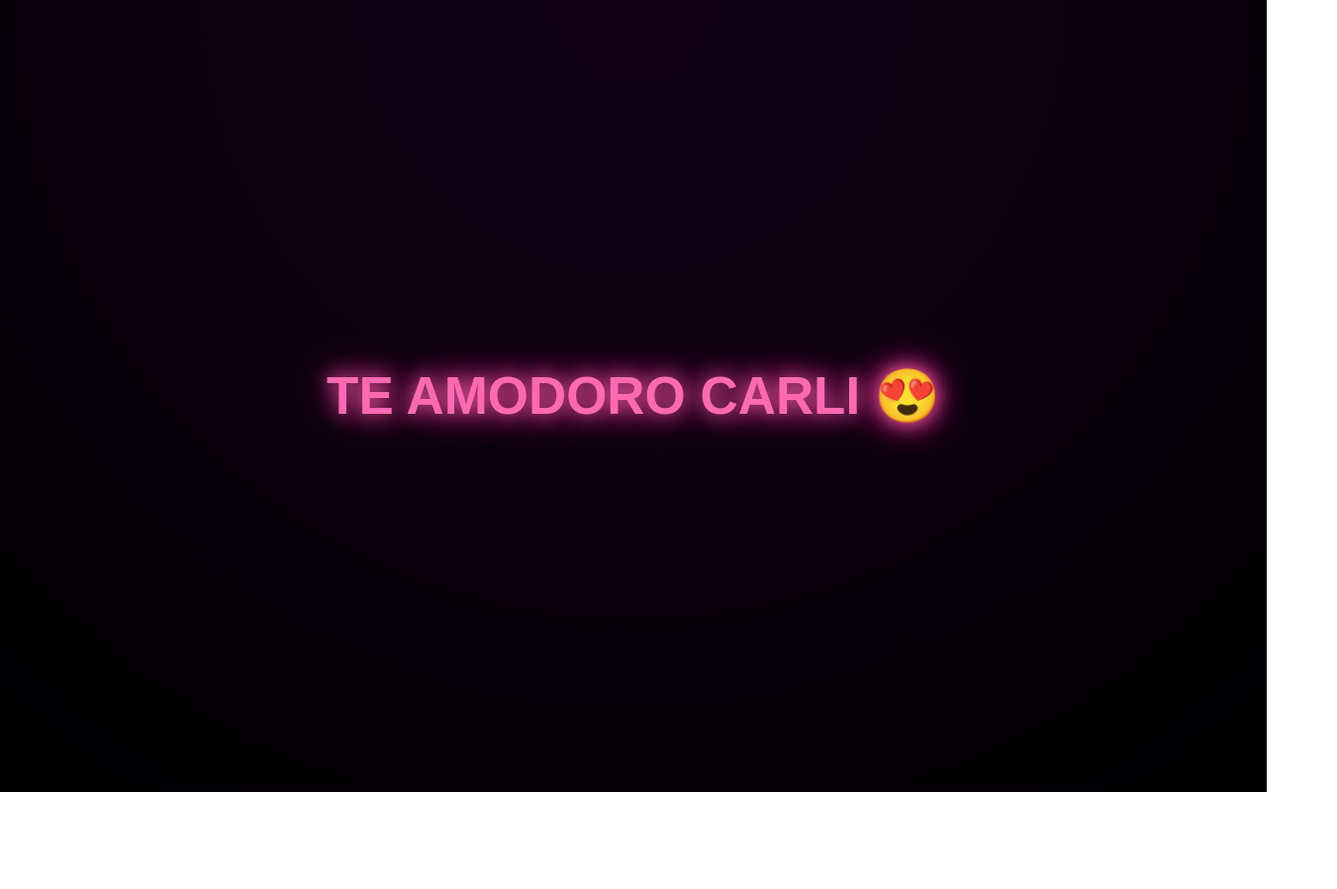
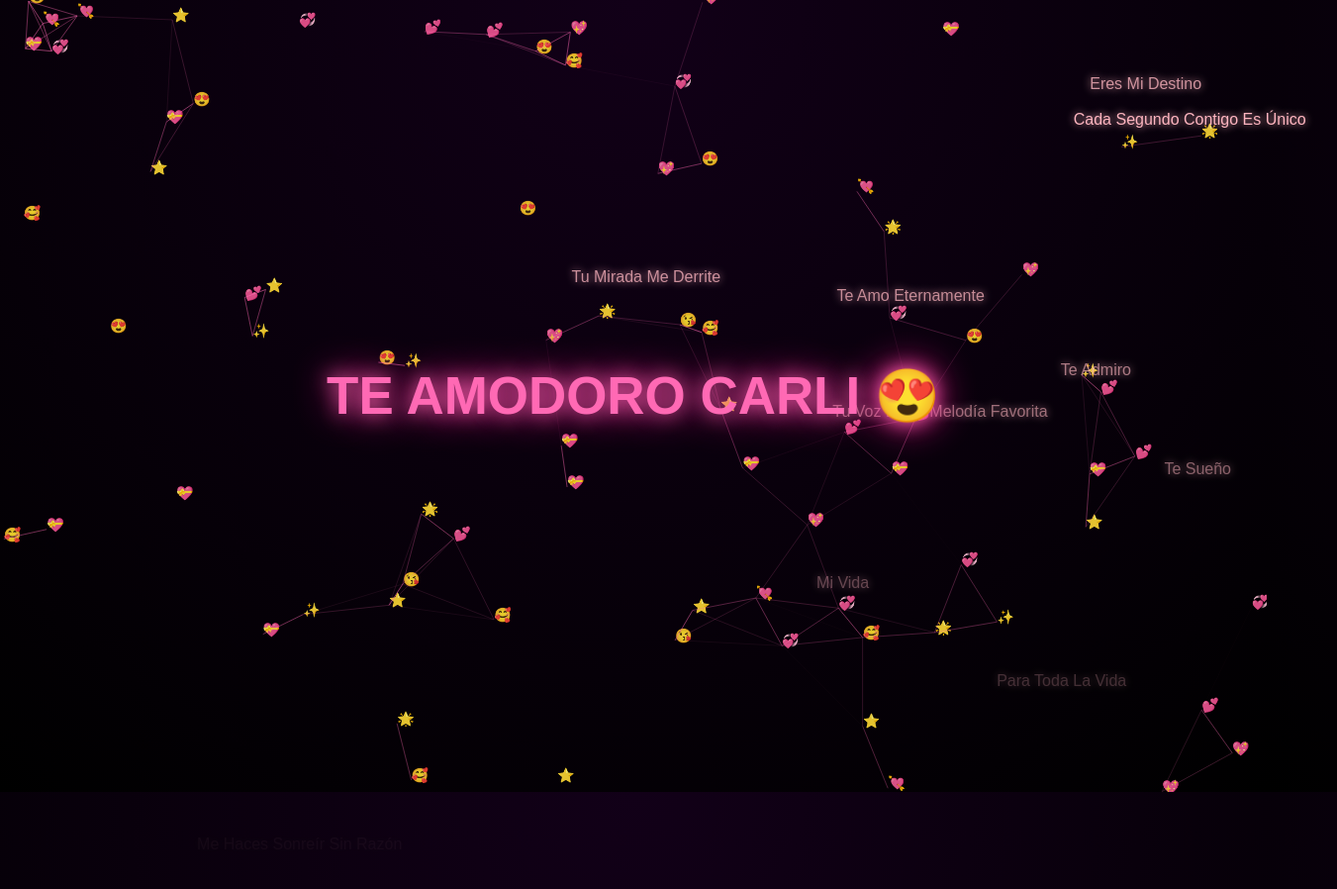
Before and after one commit to fabricio136900/Te-Amo-Carla, a plain HTML site: page index.html in a window 1280 px wide. Shown: the whole page at 99% size, 1351 px wide, since content can reach past the window. Before the commit the page ends 800 px from the top, so only its background shows below. Drawn offline with Linux system fonts and the light colour scheme.

Commit message:
Refactor index.html for improved structure and readability

```diff
--- a/index.html
+++ b/index.html
@@ -25,7 +25,7 @@ html, body {
   font-family: Arial, sans-serif;
 }
 
-/* CANVAS */
+/* CANVAS CONSTELACIONES */
 #constellation {
   position: fixed;
   inset: 0;
@@ -33,10 +33,11 @@ html, body {
   pointer-events: none;
 }
 
-/* TEXTO CENTRAL RESPONSIVO */
+/* TEXTO CENTRAL */
 .center-text {
   position: absolute;
-  inset: 50% auto auto 50%;
+  top: 50%;
+  left: 50%;
   transform: translate(-50%, -50%);
   font-size: clamp(1.8rem, 5vw, 3.2rem);
   padding: 0 1rem;
@@ -76,7 +77,7 @@ html, body {
   position: absolute;
   font-size: clamp(1rem, 3vw, 1.4rem);
   color: #ff69b4;
-  animation: shoot 1.6s ease-out forwards;
+  animation: shoot 1.9s ease-out forwards;
   pointer-events: none;
   z-index: 15;
   text-shadow: 0 0 12px #ff69b4;
@@ -93,27 +94,44 @@ html, body {
 <body>
 
 <canvas id="constellation"></canvas>
+
 <div class="center-text">TE AMODORO CARLI 😍</div>
 
 <script>
-/* ===============================
-   CONFIG RESPONSIVA REAL
-================================ */
+// ===============================
+// CONFIG RESPONSIVA
+// ===============================
 const isMobile = window.innerWidth < 768;
 const fallInterval = isMobile ? 600 : 300;
 const NODE_COUNT = isMobile ? 45 : 80;
 
-/* ===============================
-   FRASES
-================================ */
-const frases = [...]; // 👈 (tus frases quedan iguales)
+// ===============================
+// FRASES ROMÁNTICAS
+// ===============================
+const frases = [
+  "Te Amo","Te Adoro","Te Quiero","Te Pienso","Te Anhelo",
+  "Te Elijo","Te Siento","Te Extraño","Te Cuido","Te Abrazo",
+  "Te Sueño","Te Admiro","Te Necesito","Te Elijo Cada Día",
+  "Te Llevo Conmigo","Te Guardo En Mi Corazón","Te Amo Eternamente",
+  "Te Pertenezco","Te Espero Siempre","Eres Mi Hogar","Eres Mi Paz",
+  "Eres Mi Todo","Eres Mi Promesa","Eres Mi Destino","Eres Mi Siempre",
+  "Mi Vida","Mi Amor","Mi Todo","Mi Futuro Eres Tú",
+  "Contigo Siempre","Juntos Por Siempre","Hasta El Final","Para Toda La Vida",
+  "Me Iluminas El Camino","Tu Sonrisa Me Enamora","Tu Mirada Me Hace Flotar",
+  "Tu Voz Es Mi Melodía Favorita","Contigo Me Siento Completo",
+  "Con Tu Risa Se Ilumina Mi Día","Tu Abrazo Es Mi Lugar Favorito",
+  "Cada Segundo Contigo Es Único","Me Haces Sonreír Sin Razón",
+  "Cada Latido Es Para Ti","Me Inspiras A Ser Mejor",
+  "Quiero Vivir A Tu Lado","Quiero Hacerte Feliz Siempre",
+  "Tu Mirada Me Derrite"
+];
 
 const emojis = ["💖","💕","💘","💝","💞","😍","🥰","😘","⭐","✨","🌟"];
 const random = arr => arr[Math.floor(Math.random() * arr.length)];
 
-/* ===============================
-   CONSTELACIONES
-================================ */
+// ===============================
+// CONSTELACIONES
+// ===============================
 const canvas = document.getElementById("constellation");
 const ctx = canvas.getContext("2d");
 let w, h;
@@ -171,23 +189,24 @@ function drawConstellation() {
 }
 drawConstellation();
 
-/* ===============================
-   LLUVIA DE FRASES
-================================ */
+// ===============================
+// LLUVIA DE FRASES
+// ===============================
 function createFallingText() {
   const el = document.createElement("div");
   el.className = "falling";
   el.innerText = random(frases);
   el.style.left = Math.random() * (window.innerWidth - 100) + "px";
-  el.style.animationDuration = (isMobile ? 3.5 : 2.5) + Math.random() * 2 + "s";
+  el.style.animationDuration =
+    (isMobile ? 3.5 : 2.5) + Math.random() * 2 + "s";
   document.body.appendChild(el);
   setTimeout(() => el.remove(), 6000);
 }
 setInterval(createFallingText, fallInterval);
 
-/* ===============================
-   CLICK / TOUCH
-================================ */
+// ===============================
+// CLICK / TOUCH
+// ===============================
 function createShootingText(x, y) {
   const el = document.createElement("div");
   el.className = "shooting";
```
